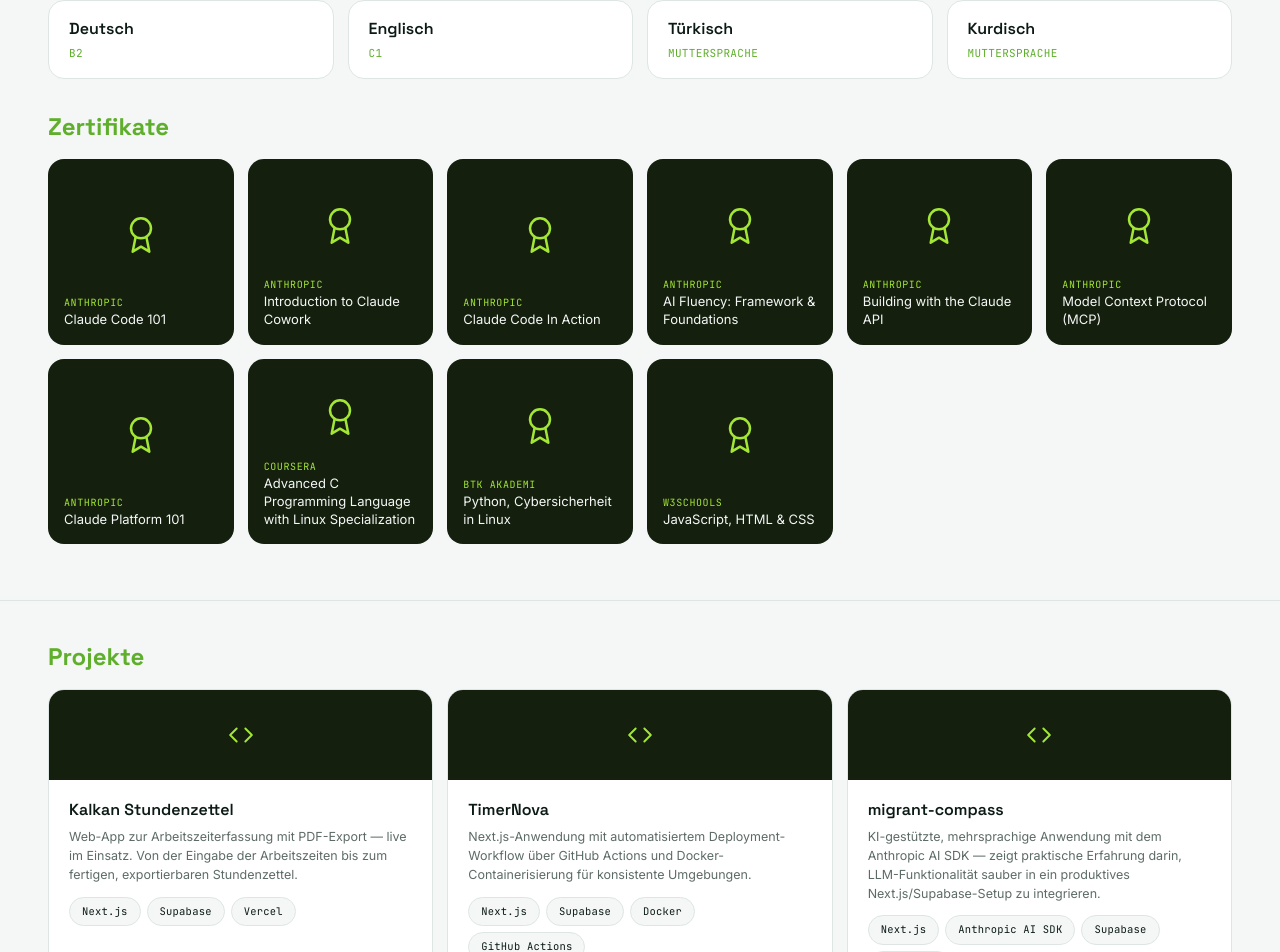
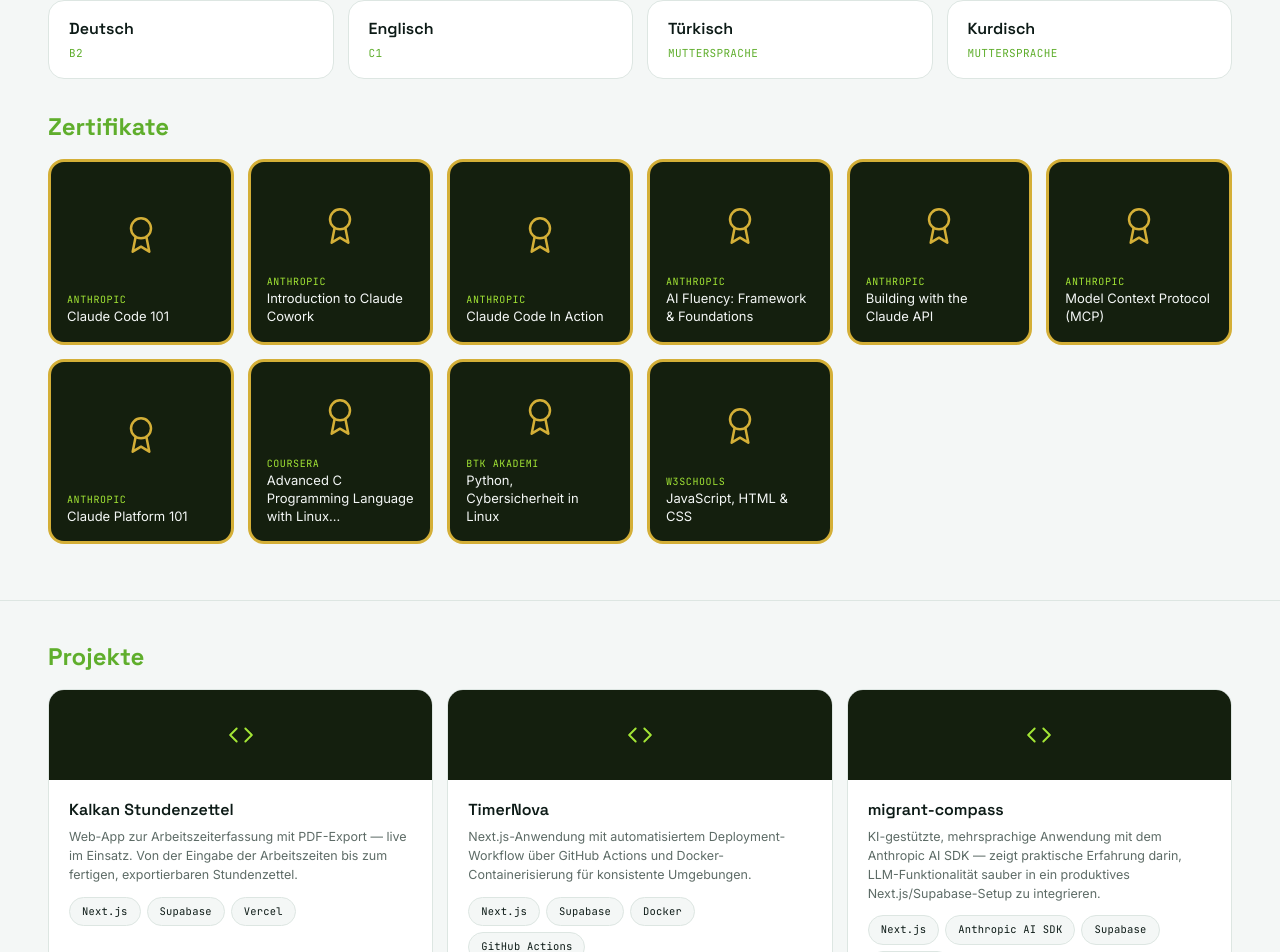
Before and after one commit to kalkanlatif/latif-portfolio, a Next.js app: page / in a window 1280 px wide. Shown: the part 1996-2948 px from the top of the page. Built offline with nearby package versions, Linux system fonts and the light colour scheme.

Commit message:
style: add thick gold border and matching gold icon to certificate cards

```diff
--- a/src/components/Skills.tsx
+++ b/src/components/Skills.tsx
@@ -186,7 +186,7 @@ export default function Skills() {
           {certificates.map((cert) => (
             <div
               key={cert.issuer + cert.name}
-              className="flex aspect-square flex-col rounded-card bg-card-dark p-4 transition-all duration-300 ease-out hover:-translate-y-1 hover:shadow-[0_14px_28px_-10px_rgba(20,31,14,0.5)]"
+              className="flex aspect-square flex-col rounded-card border-[3px] border-[#d4af37] bg-card-dark p-4 transition-all duration-300 ease-out hover:-translate-y-1 hover:shadow-[0_14px_28px_-10px_rgba(20,31,14,0.5)]"
             >
               <div className="flex flex-1 items-center justify-center">
                 <svg
@@ -194,7 +194,7 @@ export default function Skills() {
                   height="40"
                   viewBox="0 0 24 24"
                   fill="none"
-                  stroke="#a3e635"
+                  stroke="#d4af37"
                   strokeWidth="1.5"
                   strokeLinecap="round"
                   strokeLinejoin="round"
```
